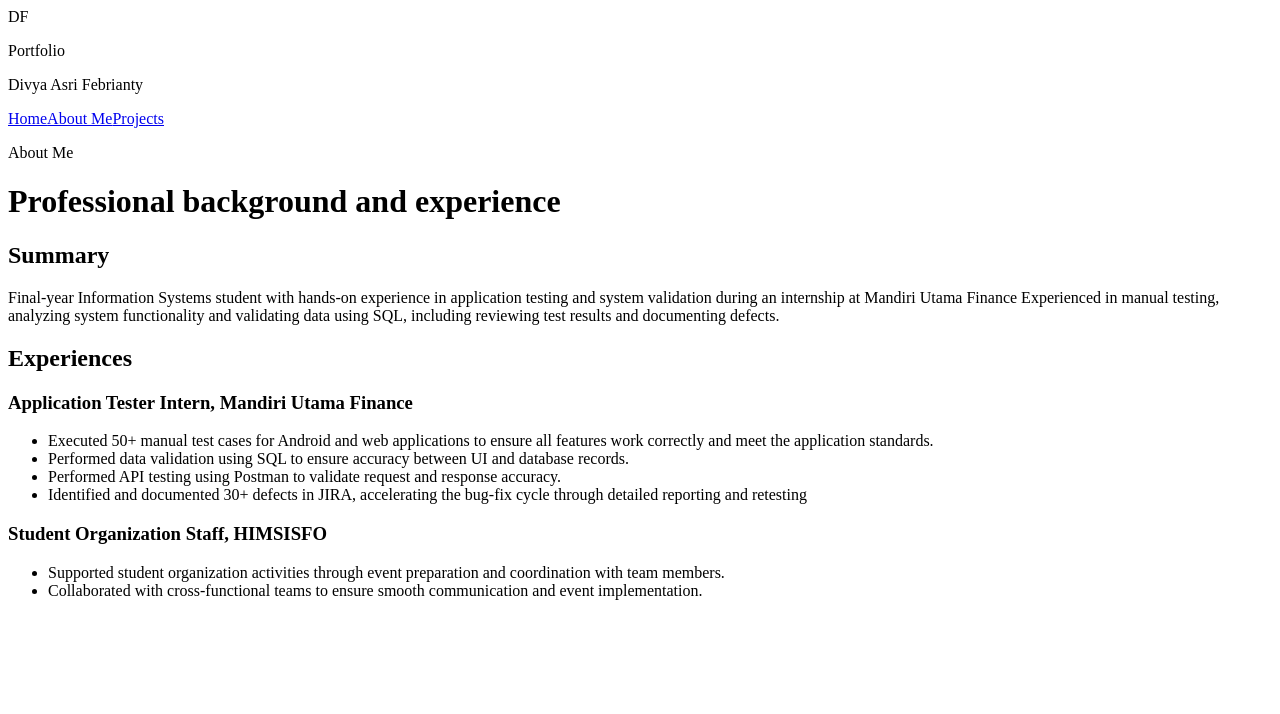
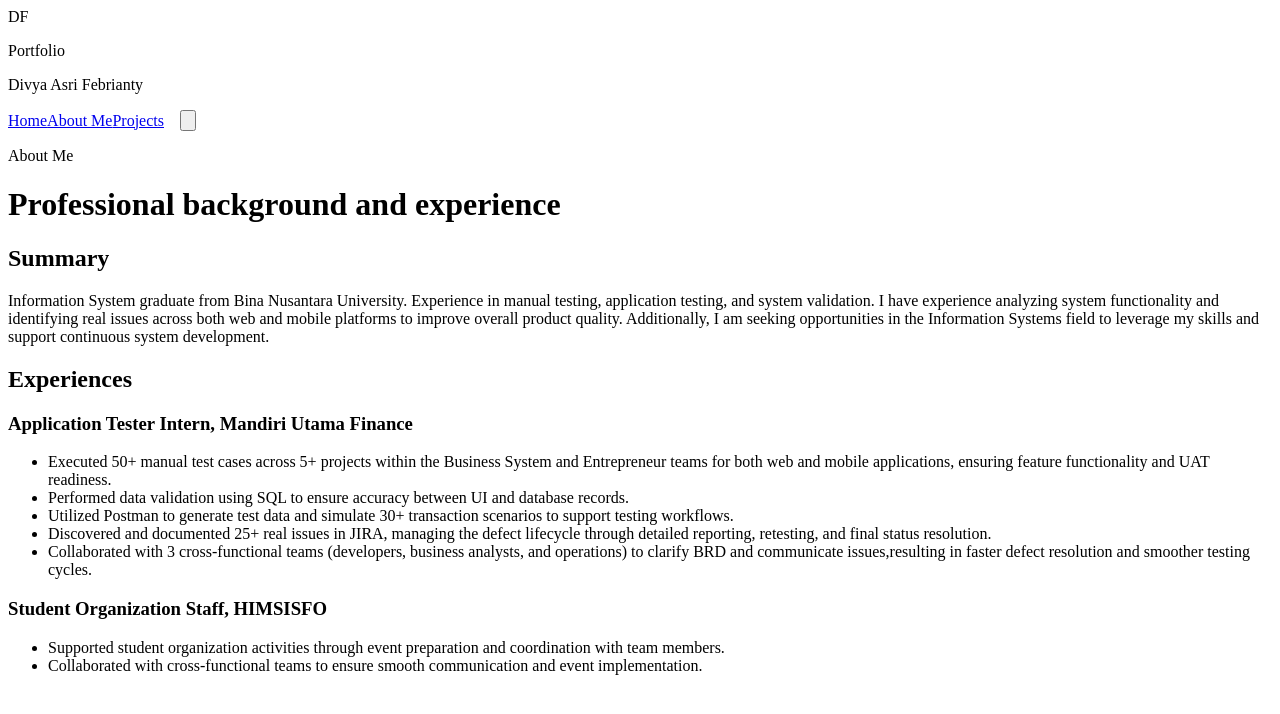
Before and after one commit to divyaaf/divyaaf.github.io, a React (Vite) app: page /#/about in a window 1280 px wide. Shown: the top 714 px of the page. Built offline with nearby package versions, Linux system fonts and the light colour scheme; the HTML template or start-up script is replaced by a standard one.

Commit message:
update: portfolio content and add new project
- Update intro section with graduate status and 3.71 GPA
- Add Expense & Budget Visualizer to project collection
- Edit professional summary and Application Tester internship details

```diff
--- a/src/components/SiteHeader.jsx
+++ b/src/components/SiteHeader.jsx
@@ -1,5 +1,6 @@
 import { NavLink } from 'react-router-dom';
 import { siteNavigation } from '../data/siteData';
+import ThemeToggle from './ThemeToggle';
 
 function SiteHeader() {
   return (
@@ -12,6 +13,7 @@ function SiteHeader() {
             <p className="site-title">Divya Asri Febrianty</p>
           </div>
         </div>
+        <div className="site-controls" style={{ display: 'flex', alignItems: 'center', gap: '16px' }}>
           <div className="site-links">
             {siteNavigation.map((item) => (
               <NavLink
@@ -26,6 +28,8 @@ function SiteHeader() {
               </NavLink>
             ))}
           </div>
+          <ThemeToggle />
+        </div>
       </nav>
     </header>
   );
--- /dev/null
+++ b/src/components/ThemeToggle.jsx
@@ -0,0 +1,48 @@
+import { useEffect, useState } from 'react';
+
+function ThemeToggle() {
+  const [isDark, setIsDark] = useState(() => {
+    const saved = localStorage.getItem('theme');
+    if (saved) return saved === 'dark';
+    return window.matchMedia && window.matchMedia('(prefers-color-scheme: dark)').matches;
+  });
+
+  useEffect(() => {
+    if (isDark) {
+      document.documentElement.setAttribute('data-theme', 'dark');
+      localStorage.setItem('theme', 'dark');
+    } else {
+      document.documentElement.setAttribute('data-theme', 'light');
+      localStorage.setItem('theme', 'light');
+    }
+  }, [isDark]);
+
+  return (
+    <button
+      onClick={() => setIsDark(!isDark)}
+      className="theme-toggle"
+      aria-label="Toggle dark mode"
+      title="Toggle dark mode"
+    >
+      {isDark ? (
+        <svg viewBox="0 0 24 24" fill="none" stroke="currentColor" strokeWidth="2" strokeLinecap="round" strokeLinejoin="round">
+          <circle cx="12" cy="12" r="5"></circle>
+          <line x1="12" y1="1" x2="12" y2="3"></line>
+          <line x1="12" y1="21" x2="12" y2="23"></line>
+          <line x1="4.22" y1="4.22" x2="5.64" y2="5.64"></line>
+          <line x1="18.36" y1="18.36" x2="19.78" y2="19.78"></line>
+          <line x1="1" y1="12" x2="3" y2="12"></line>
+          <line x1="21" y1="12" x2="23" y2="12"></line>
+          <line x1="4.22" y1="19.78" x2="5.64" y2="18.36"></line>
+          <line x1="18.36" y1="5.64" x2="19.78" y2="4.22"></line>
+        </svg>
+      ) : (
+        <svg viewBox="0 0 24 24" fill="none" stroke="currentColor" strokeWidth="2" strokeLinecap="round" strokeLinejoin="round">
+          <path d="M21 12.79A9 9 0 1 1 11.21 3 7 7 0 0 0 21 12.79z"></path>
+        </svg>
+      )}
+    </button>
+  );
+}
+
+export default ThemeToggle;
--- a/src/data/siteData.js
+++ b/src/data/siteData.js
@@ -2,6 +2,7 @@ import tableauImage from '../assets/Tableau.jpeg';
 import waveImage from '../assets/WAVE.jpeg';
 import beehiveImage from '../assets/Beehive.jpeg';
 import automationImage from '../assets/Automation.png';
+import codingcamp1Image from '../assets/CodingCamp1.png';
 
 export const siteNavigation = [
   { path: '/', label: 'Home', exact: true },
@@ -21,16 +22,17 @@ export const socialLinks = [
 ];
 
 export const summaryText =
-  'Final-year Information Systems student with hands-on experience in application testing and system validation during an internship at Mandiri Utama Finance Experienced in manual testing, analyzing system functionality and validating data using SQL, including reviewing test results and documenting defects.';
+  'Information System graduate from Bina Nusantara University. Experience in manual testing, application testing, and system validation. I have experience analyzing system functionality and identifying real issues across both web and mobile platforms to improve overall product quality. Additionally, I am seeking opportunities in the Information Systems field to leverage my skills and support continuous system development.';
 
 export const experienceItems = [
   {
     title: 'Application Tester Intern, Mandiri Utama Finance',
     bullets: [
-      'Executed 50+ manual test cases for Android and web applications to ensure all features work correctly and meet the application standards.',
+      'Executed 50+ manual test cases across 5+ projects within the Business System and Entrepreneur teams for both web and mobile applications, ensuring feature functionality and UAT readiness.',
       'Performed data validation using SQL to ensure accuracy between UI and database records.',
-      'Performed API testing using Postman to validate request and response accuracy.',
-      'Identified and documented 30+ defects in JIRA, accelerating the bug-fix cycle through detailed reporting and retesting',
+      'Utilized Postman to generate test data and simulate 30+ transaction scenarios to support testing workflows.',
+      'Discovered and documented 25+ real issues in JIRA, managing the defect lifecycle through detailed reporting, retesting, and final status resolution.',
+      'Collaborated with 3 cross-functional teams (developers, business analysts, and operations) to clarify BRD and communicate issues,resulting in faster defect resolution and smoother testing cycles.',
     ],
   },
   {
@@ -56,6 +58,25 @@ export const projectItems = [
         href: 'https://github.com/divyaaf/katalon-web-automation-portfolio',
       },
     ],
+  },
+  {
+    title: 'Expense & Budget Visulizer',
+    image: codingcamp1Image,
+    bullets: [
+      'Developed a mobile friendly expense tracking web applicatio using HTML,CSS and Vanilla Javascript.',
+      'Implemented browser Local Storage for client-side data management, featuring dynamic transaction lists, total balance calculation, and a spending distribution chart.',
+      'Integrated advanced user features including a dark/light mode toggle, custom category creation, transaction sorting, and a monthly budget limit tracker.',
+    ],
+    links: [
+      {
+        label: 'View Live App',
+        href: 'https://divyaaf.github.io/CodingCamp-25May26-divya/',
+      },
+      {
+        label: 'View Certificate',
+        href: 'https://drive.google.com/file/d/1mfKioCsNhOZw-6B7LWvxRe3IsKaZF5BR/view?usp=sharing',
+      }
+    ]
   },
   {
     title: 'Academic Information System Projects (WAVE & FIMAN)',
--- a/src/pages/Home.jsx
+++ b/src/pages/Home.jsx
@@ -13,7 +13,7 @@ function Home() {
             <div className="hero-avatar-wrap">
               <img src={profileImage} alt="Foto Profil" className="hero-avatar" />
             </div>
-            <p className="eyebrow">Information Systems Student</p>
+            <p className="eyebrow">INFORMATION SYSTEMS GRADUATE • BINUS UNIVERSITY • GPA: 3.71</p>
             <h1>Halo, My Name is Divya!</h1>
             <p className="hero-copy">Let's get to know me better.</p>
             <div className="button-row">
--- a/src/styles.css
+++ b/src/styles.css
@@ -3,6 +3,7 @@
 :root {
   color-scheme: light;
   --bg: #e8f2ef;
+  --bg-top: #f8fbfa;
   --bg-soft: rgba(232, 242, 239, 0.72);
   --surface: rgba(255, 255, 255, 0.86);
   --surface-strong: #ffffff;
@@ -16,6 +17,44 @@
   --radius-xl: 28px;
   --radius-lg: 22px;
   --radius-md: 16px;
+  --orb-one: rgba(92, 101, 148, 0.18);
+  --orb-two: rgba(142, 190, 182, 0.22);
+  --orb-bg-one: rgba(142, 190, 182, 0.42);
+  --orb-bg-two: rgba(92, 101, 148, 0.18);
+  --grid-line: rgba(45, 44, 90, 0.03);
+  --nav-bg: rgba(255, 255, 255, 0.78);
+  --link-hover-bg: rgba(92, 101, 148, 0.1);
+  --link-active-bg: linear-gradient(135deg, rgba(92, 101, 148, 0.18), rgba(142, 190, 182, 0.18));
+  --hero-avatar-border: rgba(255, 255, 255, 0.9);
+  --note-bg: linear-gradient(180deg, rgba(255, 255, 255, 0.92), rgba(232, 242, 239, 0.86));
+  --exp-line: rgba(45, 44, 90, 0.08);
+}
+
+[data-theme='dark'] {
+  color-scheme: dark;
+  --bg: #0f111a;
+  --bg-top: #151722;
+  --bg-soft: rgba(15, 17, 26, 0.72);
+  --surface: rgba(26, 28, 41, 0.86);
+  --surface-strong: #1e2030;
+  --text: #e8f2ef;
+  --text-soft: #a8aabf;
+  --accent: #8ebeb6;
+  --accent-strong: #e8f2ef;
+  --accent-soft: #5c6594;
+  --border: rgba(255, 255, 255, 0.08);
+  --shadow: 0 20px 50px rgba(0, 0, 0, 0.4);
+  --orb-one: rgba(142, 190, 182, 0.15);
+  --orb-two: rgba(92, 101, 148, 0.18);
+  --orb-bg-one: rgba(142, 190, 182, 0.2);
+  --orb-bg-two: rgba(92, 101, 148, 0.12);
+  --grid-line: rgba(255, 255, 255, 0.02);
+  --nav-bg: rgba(26, 28, 41, 0.78);
+  --link-hover-bg: rgba(142, 190, 182, 0.1);
+  --link-active-bg: linear-gradient(135deg, rgba(142, 190, 182, 0.18), rgba(92, 101, 148, 0.18));
+  --hero-avatar-border: rgba(30, 32, 48, 0.9);
+  --note-bg: linear-gradient(180deg, rgba(26, 28, 41, 0.92), rgba(15, 17, 26, 0.86));
+  --exp-line: rgba(255, 255, 255, 0.08);
 }
 
 * {
@@ -31,9 +70,9 @@ body {
   min-width: 320px;
   min-height: 100vh;
   background:
-    radial-gradient(circle at top left, rgba(142, 190, 182, 0.42), transparent 32%),
-    radial-gradient(circle at top right, rgba(92, 101, 148, 0.18), transparent 30%),
-    linear-gradient(180deg, #f8fbfa 0%, var(--bg) 100%);
+    radial-gradient(circle at top left, var(--orb-bg-one), transparent 32%),
+    radial-gradient(circle at top right, var(--orb-bg-two), transparent 30%),
+    linear-gradient(180deg, var(--bg-top) 0%, var(--bg) 100%);
   color: var(--text);
   font-family: 'Manrope', sans-serif;
 }
@@ -43,8 +82,8 @@ body::before {
   position: fixed;
   inset: 0;
   pointer-events: none;
-  background-image: linear-gradient(rgba(45, 44, 90, 0.03) 1px, transparent 1px),
-    linear-gradient(90deg, rgba(45, 44, 90, 0.03) 1px, transparent 1px);
+  background-image: linear-gradient(var(--grid-line) 1px, transparent 1px),
+    linear-gradient(90deg, var(--grid-line) 1px, transparent 1px);
   background-size: 42px 42px;
   mask-image: linear-gradient(180deg, rgba(0, 0, 0, 0.22), transparent 80%);
 }
@@ -102,7 +141,7 @@ img {
   right: -80px;
   width: 240px;
   height: 240px;
-  background: rgba(92, 101, 148, 0.18);
+  background: var(--orb-one);
 }
 
 .background-orb-two {
@@ -110,7 +149,7 @@ img {
   bottom: 120px;
   width: 220px;
   height: 220px;
-  background: rgba(142, 190, 182, 0.22);
+  background: var(--orb-two);
 }
 
 .site-header,
@@ -129,7 +168,7 @@ img {
   gap: 24px;
   border: 1px solid var(--border);
   border-radius: var(--radius-xl);
-  background: rgba(255, 255, 255, 0.78);
+  background: var(--nav-bg);
   backdrop-filter: blur(16px);
   box-shadow: var(--shadow);
 }
@@ -189,12 +228,12 @@ img {
 .site-link:hover,
 .site-link:focus-visible {
   transform: translateY(-1px);
-  background: rgba(92, 101, 148, 0.1);
+  background: var(--link-hover-bg);
   color: var(--accent-strong);
 }
 
 .site-link-active {
-  background: linear-gradient(135deg, rgba(92, 101, 148, 0.18), rgba(142, 190, 182, 0.18));
+  background: var(--link-active-bg);
   color: var(--accent-strong);
 }
 
@@ -284,7 +323,7 @@ img {
   height: 180px;
   border-radius: 32px;
   object-fit: cover;
-  border: 5px solid rgba(255, 255, 255, 0.9);
+  border: 5px solid var(--hero-avatar-border);
   box-shadow: 0 18px 36px rgba(45, 44, 90, 0.16);
   transition: transform 240ms ease, box-shadow 240ms ease;
 }
@@ -345,7 +384,7 @@ img {
   align-content: center;
   gap: 14px;
   padding: 28px;
-  background: linear-gradient(180deg, rgba(255, 255, 255, 0.92), rgba(232, 242, 239, 0.86));
+  background: var(--note-bg);
 }
 
 .hero-card-note h2 {
@@ -414,7 +453,7 @@ img {
 
 .experience-block {
   padding-top: 18px;
-  border-top: 1px solid rgba(45, 44, 90, 0.08);
+  border-top: 1px solid var(--exp-line);
 }
 
 .experience-block:first-child {
@@ -455,6 +494,30 @@ img {
 
 .projects-grid {
   grid-template-columns: repeat(3, minmax(0, 1fr));
+}
+
+.theme-toggle {
+  background: transparent;
+  border: none;
+  padding: 8px;
+  cursor: pointer;
+  color: var(--text-soft);
+  display: flex;
+  align-items: center;
+  justify-content: center;
+  border-radius: 50%;
+  transition: all 0.2s ease;
+}
+
+.theme-toggle:hover {
+  background: var(--link-hover-bg);
+  color: var(--accent-strong);
+  transform: scale(1.1);
+}
+
+.theme-toggle svg {
+  width: 20px;
+  height: 20px;
 }
 
 @media (max-width: 960px) {
```
Also changed, not shown: src/assets/Codingcamp1.png (added). Lines whose indentation alone changed are shown as unchanged.
